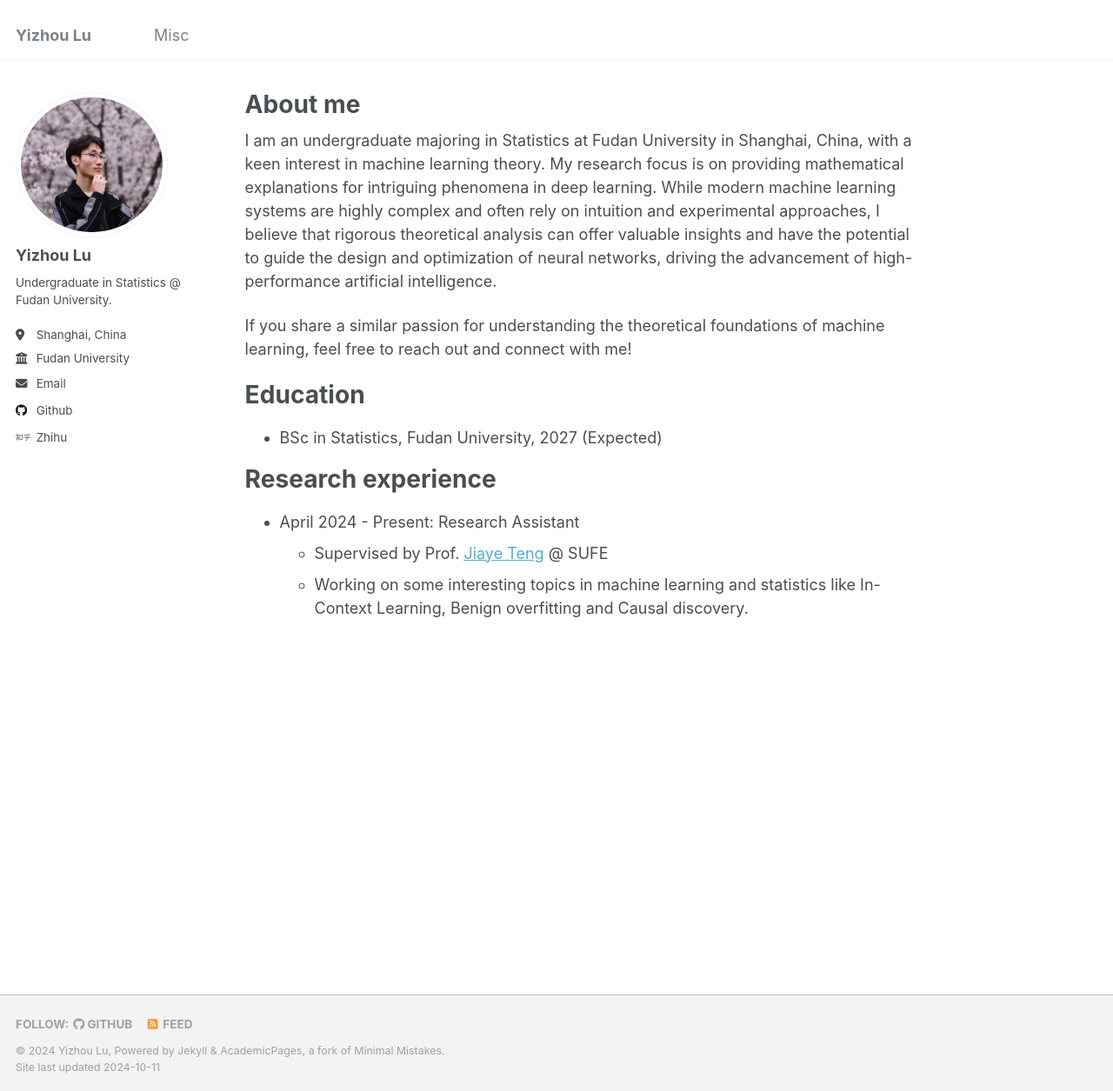
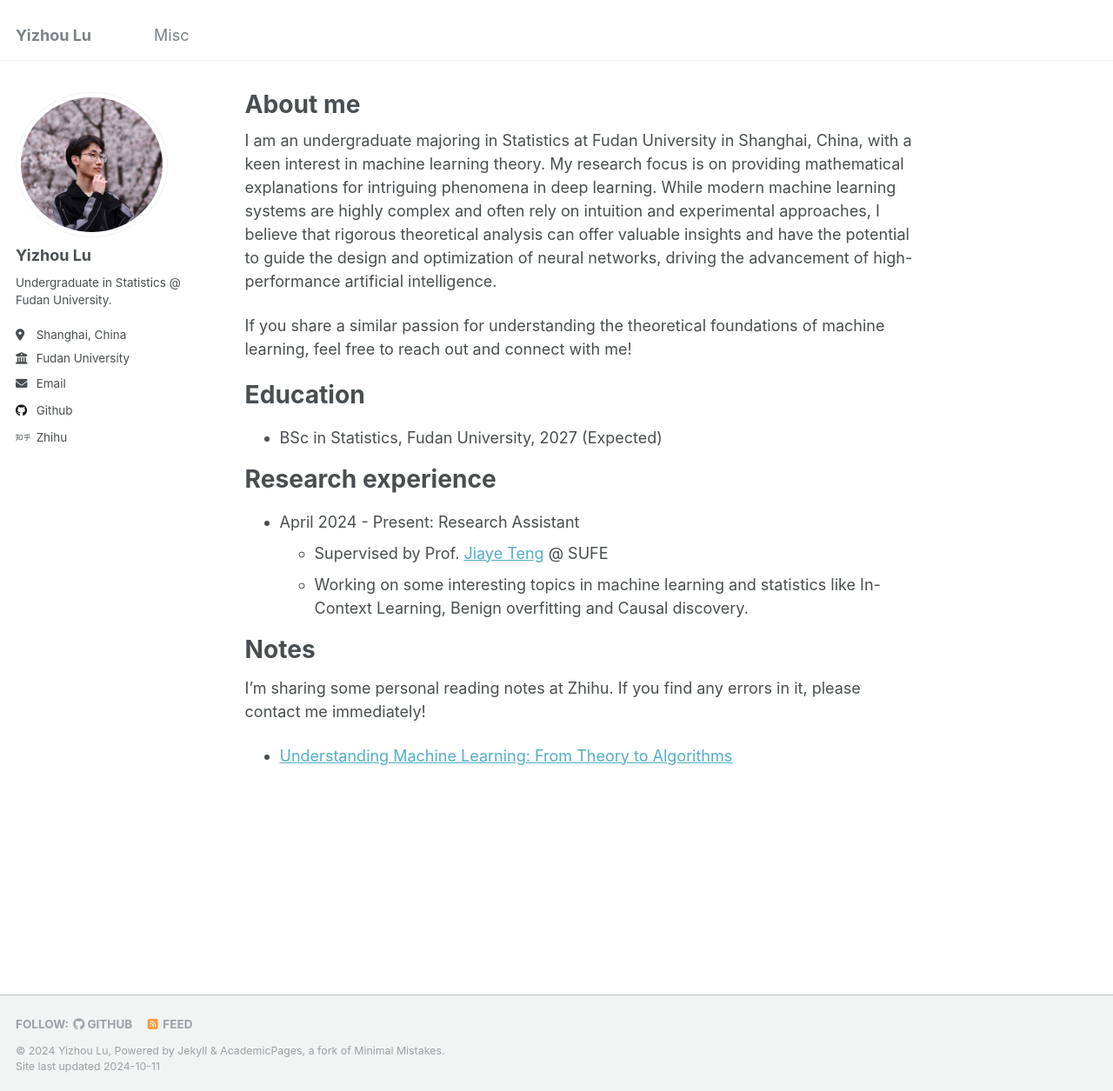
Before and after one commit to FDULeolu/FDULeolu.github.io, a Jekyll site: the page built from _pages/about.md, in a window 1280 px wide and 1255 px high. Shown: the whole window at 87% size. Built offline with Jekyll 4.4.1, drawn with Linux system fonts in a browser that asks for light colours.

Commit message:
modify aboutme

```diff
--- a/_pages/about.md
+++ b/_pages/about.md
@@ -22,3 +22,9 @@ Research experience
 - April 2024 - Present: Research Assistant
   - Supervised by Prof. [Jiaye Teng](https://www.tengjiaye.com/) @ SUFE
   - Working on some interesting topics in machine learning and statistics like In-Context Learning, Benign overfitting and Causal discovery.
+
+
+Notes
+======
+I'm sharing some personal reading notes at Zhihu. If you find any errors in it, please contact me immediately!
+- [Understanding Machine Learning: From Theory to Algorithms](https://www.zhihu.com/column/c_1779928788929331200)
```
Also changed, not shown: _pages/misc.md (+3 -1 lines).
